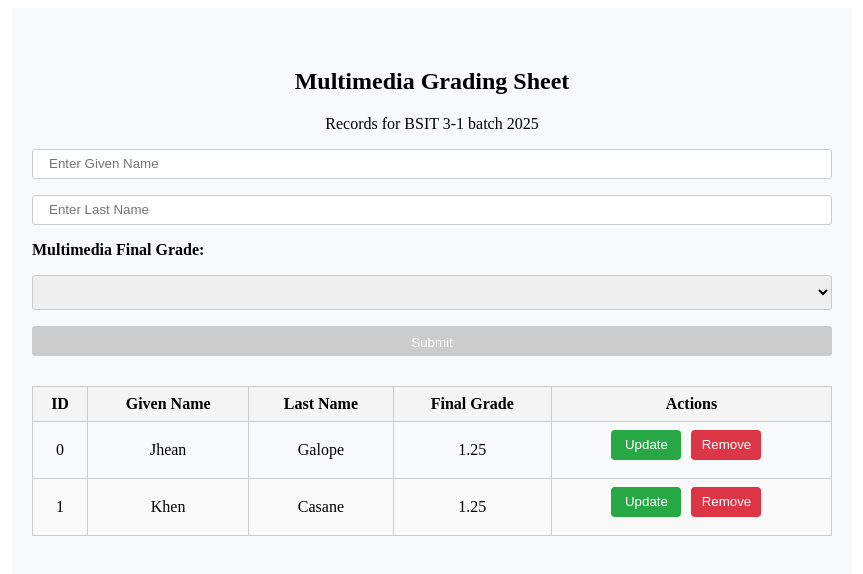
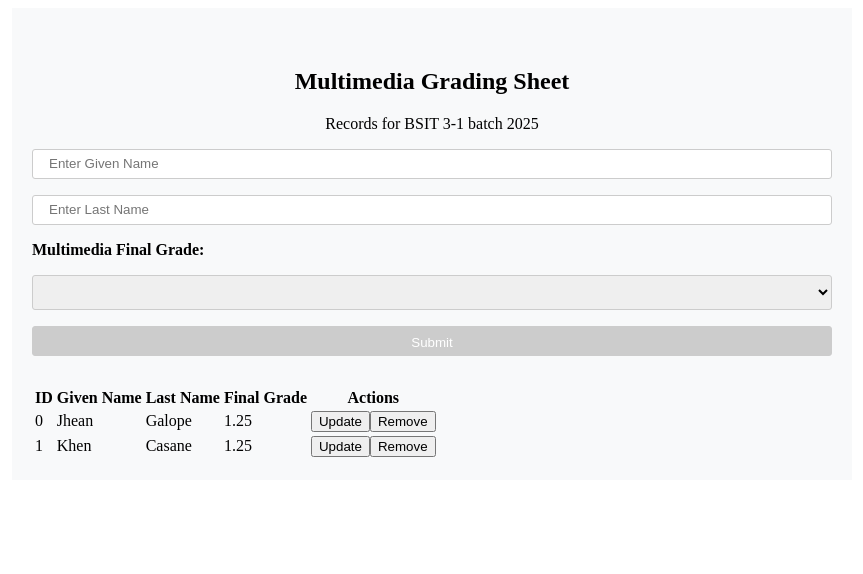
Before and after one commit to PUP-BSIT/exercise-4-vrzn_appdev, an Angular app: page / in a window 1280 px wide. Shown: the top 574 px of the page, without its empty margins (208-1071 px from the left). Built offline with nearby package versions, Linux system fonts and the light colour scheme.

Commit message:
fix code to follow instructions

```diff
--- a/src/app/parent/child/child.component.html
+++ b/src/app/parent/child/child.component.html
@@ -1,6 +1,25 @@
-<div class="row">
-    <p>{{ student.studentId }}</p>
-    <p>{{ student.givenName }}</p>
-    <p>{{ student.lastName }}</p>
-    <p>{{ student.finalGrade }}</p>
-</div>
+<table class="students-table">
+    <thead>
+        <tr>
+            <th>ID</th>
+            <th>Given Name</th>
+            <th>Last Name</th>
+            <th>Final Grade</th>
+            <th>Actions</th>
+        </tr>
+    </thead>
+    <tbody>
+        <tr *ngFor="let student of students">
+            <td>{{ student.studentId }}</td>
+            <td>{{ student.givenName }}</td>
+            <td>{{ student.lastName }}</td>
+            <td>{{ student.finalGrade }}</td>
+            <td>
+                <button (click)="onUpdate(student.studentId)"
+                    class="button-update">Update</button>
+                <button (click)="removeStudent(student.studentId)"
+                    class="button-remove">Remove</button>
+            </td>
+        </tr>
+    </tbody>
+</table>
--- a/src/app/parent/child/child.component.ts
+++ b/src/app/parent/child/child.component.ts
@@ -1,10 +1,36 @@
-import { Component, Input } from '@angular/core';
+import { Component, EventEmitter, Input, Output } from '@angular/core';
+import { Student } from '../../../model/student';
 
 @Component({
   selector: 'app-child',
   templateUrl: './child.component.html',
-  styleUrl: './child.component.css'
+  styleUrl: './child.component.css',
 })
 export class ChildComponent {
-	@Input() student;
+  @Input() students;
+  @Input() newStudent;
+  @Input() isUpdating;
+  @Input() studentToDeleteId;
+  @Input() message;
+  @Output() studentToUpdate = new EventEmitter<Student>();
+  @Output() newStudentsArray = new EventEmitter<Student[]>();
+
+  onUpdate(studentId: number) {
+    const studentToUpdate = this.students.find(
+      (student) => student.studentId === studentId
+    );
+
+    this.studentToUpdate.emit(studentToUpdate)
+  }
+
+  removeStudent(id: number): void {
+     const index = this.students.findIndex(
+       (student) => student.studentId === id
+     );
+
+    this.students.splice(index, 1);
+
+    console.log(this.students);
+    this.newStudentsArray.emit(this.students);
+  }
 }
--- a/src/app/parent/parent.component.html
+++ b/src/app/parent/parent.component.html
@@ -29,36 +29,9 @@
         {{ isUpdating ? 'Save Changes' : 'Submit' }}
     </button>
 </div>
-<table class="students-table">
-    <thead>
-        <tr>
-            <th>ID</th>
-            <th>Given Name</th>
-            <th>Last Name</th>
-            <th>Final Grade</th>
-            <th>Actions</th>
-        </tr>
-    </thead>
-    <tbody>
-        <tr *ngFor="let student of students">
-            <td>{{ student.studentId }}</td>
-            <td>{{ student.givenName }}</td>
-            <td>{{ student.lastName }}</td>
-            <td>{{ student.finalGrade }}</td>
-            <td>
-                <button (click)="onUpdate(student.studentId)"
-                    class="button-update">Update</button>
-                <button (click)="removeStudent(student.studentId)"
-                    class="button-remove">Remove</button>
-            </td>
-        </tr>
-    </tbody>
-</table>
 
-<div id="myModal" class="modal">
-    <div class="modal-content">
-      <p>Are you sure you want to delete this student?</p>
-      <button id="confirmDelete" (click)="confirmDeletion()">Delete</button>
-      <button id="cancelDelete" (click)="closeModal()">Cancel</button>
-    </div>
-  </div>
+<app-child
+    [students]="students"
+    (studentToUpdate)="newStudent = $event"
+    (newStudentsArray)="students = $event"
+/>
--- a/src/app/parent/parent.component.ts
+++ b/src/app/parent/parent.component.ts
@@ -6,13 +6,10 @@ import { Student } from '../../model/student';
   templateUrl: './parent.component.html',
   styleUrls: ['./parent.component.css'],
 })
-
 export class ParentComponent {
   students: Student[] = [
-    { studentId: 0, givenName: 'Jhean',
-      lastName: 'Galope', finalGrade: 1.25 },
-    { studentId: 1, givenName: 'Khen',
-      lastName: 'Casane', finalGrade: 1.25 },
+    { studentId: 0, givenName: 'Jhean', lastName: 'Galope', finalGrade: 1.25 },
+    { studentId: 1, givenName: 'Khen', lastName: 'Casane', finalGrade: 1.25 },
   ];
 
   newStudent: Student = {
@@ -25,6 +22,7 @@ export class ParentComponent {
   isUpdating: boolean = false;
   alertMessage: string | null = null;
   message: string | null = null;
+  studentToDeleteId: number | null = null;
 
   validateInput(event: any) {
     const pattern = /[a-zA-Z]/;
@@ -34,8 +32,10 @@ export class ParentComponent {
   }
 
   addOrUpdateStudent() {
-    if (this.newStudent.givenName.length < 2 &&
-        this.newStudent.lastName.length < 2) {
+    if (
+      this.newStudent.givenName.length < 2 &&
+      this.newStudent.lastName.length < 2
+    ) {
       this.alertMessage =
         'Given name and last name must have at least 2 letters.';
     } else if (this.newStudent.givenName.length < 2) {
@@ -81,44 +81,7 @@ export class ParentComponent {
     };
   }
 
-  onUpdate(studentId: number) {
-    const studentToUpdate = this.students.findIndex(
-      (student) => student.studentId === studentId
-    );
-    this.newStudent = { ...this.students[studentToUpdate] };
-    this.isUpdating = true;
-  }
-
-  studentToDeleteId: number | null = null;
-
-  removeStudent(id: number): void {
-    const index = this.students.findIndex(
-      (student) => student.studentId === id
-    );
-
-    this.studentToDeleteId = id;
-    this.openModal();
-  }
-
-  confirmDeletion(): void {
-    if (this.studentToDeleteId !== null) {
-      this.students = this.students.filter(student => student.studentId !== this.studentToDeleteId);
-      this.studentToDeleteId = null;
-      this.message = 'Student removed successfully.';
-      setTimeout(() => {
-        this.message = null;
-      }, 3000);
-      this.closeModal();
+  onUpdate(Students: Student[]){
+    console.log(Students);
   }
 }
-
-  openModal() {
-    let modal = document.getElementById('myModal');
-    modal.style.display = 'block';
-  }
-
-  closeModal() {
-    let modal = document.getElementById('myModal');
-    modal.style.display = 'none';
-  }
-}
```
Lines whose indentation alone changed are shown as unchanged.
